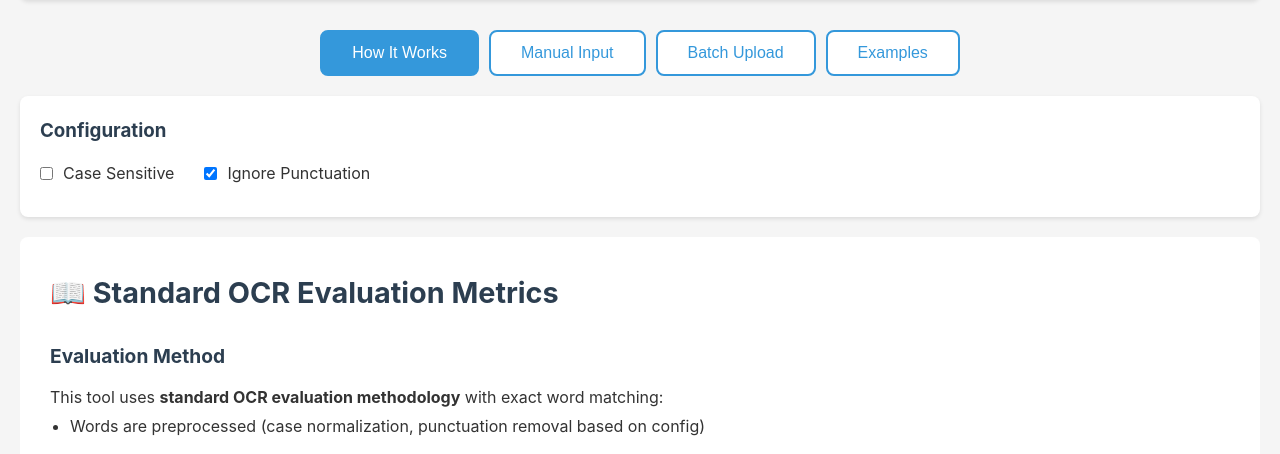
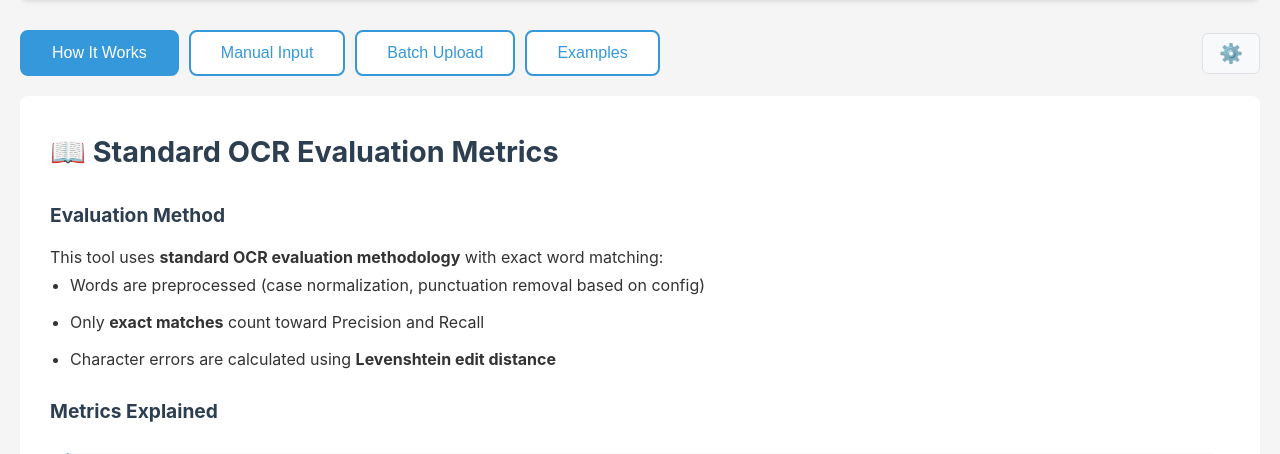
Before and after one commit to dhruvmalrana/ocrmetrics, a Flask app: page / in a window 1280 px wide. Shown: the part 162-616 px from the top of the page. Run offline with Flask 3, Linux system fonts and the light colour scheme.

Commit message:
Move configuration to collapsible sidebar
Changes:
- Replace prominent config panel with slide-out sidebar from right
- Add settings gear icon (⚙️) button in mode switcher
- Sidebar can be closed via: close button, overlay click, or Escape key
- Cleaner, less prominent design for configuration options
- Better use of screen space

Files Modified:
- templates/index.html - Replace config panel with sidebar
- static/css/styles.css - Add sidebar and overlay styles
- static/js/app.js - Add sidebar open/close controls

Co-Authored-By: Claude Sonnet 4.5 <noreply@anthropic.com>

```diff
--- a/static/css/styles.css
+++ b/static/css/styles.css
@@ -180,6 +180,7 @@ h1 {
 .mode-switcher {
     display: flex;
     justify-content: center;
+    align-items: center;
     margin-bottom: 20px;
     gap: 10px;
 }
@@ -206,41 +207,135 @@ h1 {
     border-color: #2980b9;
 }
 
-/* Configuration Panel */
-.config-panel {
-    background: white;
-    padding: 20px;
-    border-radius: 8px;
-    box-shadow: 0 2px 4px rgba(0,0,0,0.1);
-    margin-bottom: 20px;
+/* Configuration Toggle Button */
+.config-toggle-btn {
+    margin-left: auto;
+    padding: 8px 16px;
+    background: #f8f9fa;
+    border: 1px solid #dee2e6;
+    border-radius: 6px;
+    font-size: 1.2em;
+    cursor: pointer;
+    transition: all 0.3s;
 }
 
-.config-panel h3 {
-    margin-bottom: 15px;
+.config-toggle-btn:hover {
+    background: #e9ecef;
+    transform: scale(1.05);
+}
+
+/* Configuration Sidebar */
+.config-sidebar {
+    position: fixed;
+    top: 0;
+    right: -320px;
+    width: 300px;
+    height: 100vh;
+    background: white;
+    box-shadow: -2px 0 10px rgba(0,0,0,0.1);
+    z-index: 1001;
+    transition: right 0.3s ease;
+    overflow-y: auto;
+}
+
+.config-sidebar.open {
+    right: 0;
+}
+
+.config-sidebar-header {
+    display: flex;
+    justify-content: space-between;
+    align-items: center;
+    padding: 20px;
+    border-bottom: 1px solid #e9ecef;
+    background: #f8f9fa;
+}
+
+.config-sidebar-header h3 {
+    margin: 0;
+    color: #2c3e50;
+    font-size: 1.2em;
+}
+
+.config-close-btn {
+    background: none;
+    border: none;
+    font-size: 2em;
+    color: #6c757d;
+    cursor: pointer;
+    padding: 0;
+    width: 32px;
+    height: 32px;
+    display: flex;
+    align-items: center;
+    justify-content: center;
+    border-radius: 4px;
+    transition: all 0.2s;
+}
+
+.config-close-btn:hover {
+    background: #e9ecef;
     color: #2c3e50;
 }
 
-.config-row {
-    display: flex;
-    gap: 30px;
-    margin-bottom: 10px;
-    align-items: center;
+.config-sidebar-content {
+    padding: 20px;
 }
 
-.config-row label {
+.config-label {
     display: flex;
     align-items: center;
-    gap: 10px;
+    gap: 12px;
+    padding: 12px;
+    margin-bottom: 10px;
+    border-radius: 6px;
+    cursor: pointer;
+    transition: background 0.2s;
 }
 
-.config-note {
-    margin-top: 15px;
-    padding: 10px;
+.config-label:hover {
+    background: #f8f9fa;
+}
+
+.config-label input[type="checkbox"] {
+    width: 18px;
+    height: 18px;
+    cursor: pointer;
+}
+
+.config-label span {
+    font-size: 0.95em;
+    color: #2c3e50;
+}
+
+.config-info {
+    margin-top: 20px;
+    padding: 12px;
     background: #e8f4f8;
     border-left: 4px solid #3498db;
     border-radius: 4px;
+}
+
+.config-info small {
     color: #2c3e50;
-    font-size: 0.9em;
+    font-size: 0.85em;
+}
+
+/* Overlay for sidebar */
+.config-overlay {
+    position: fixed;
+    top: 0;
+    left: 0;
+    width: 100%;
+    height: 100%;
+    background: rgba(0,0,0,0.3);
+    z-index: 1000;
+    display: none;
+    transition: opacity 0.3s;
+}
+
+.config-overlay.show {
+    display: block;
 }
 
 /* Mode Content */
--- a/static/js/app.js
+++ b/static/js/app.js
@@ -54,6 +54,38 @@ document.addEventListener('DOMContentLoaded', function() {
     examplesModeBtn.addEventListener('click', function() {
         switchMode(examplesModeBtn, examplesMode);
     });
+
+    // Configuration sidebar controls
+    const configToggleBtn = document.getElementById('config-toggle-btn');
+    const configSidebar = document.getElementById('config-sidebar');
+    const configCloseBtn = document.getElementById('config-close-btn');
+    const configOverlay = document.getElementById('config-overlay');
+
+    function openConfigSidebar() {
+        configSidebar.classList.add('open');
+        configOverlay.classList.add('show');
+    }
+
+    function closeConfigSidebar() {
+        configSidebar.classList.remove('open');
+        configOverlay.classList.remove('show');
+    }
+
+    // Open sidebar when gear icon is clicked
+    configToggleBtn.addEventListener('click', openConfigSidebar);
+
+    // Close sidebar when close button is clicked
+    configCloseBtn.addEventListener('click', closeConfigSidebar);
+
+    // Close sidebar when overlay is clicked
+    configOverlay.addEventListener('click', closeConfigSidebar);
+
+    // Close sidebar on Escape key
+    document.addEventListener('keydown', function(e) {
+        if (e.key === 'Escape' && configSidebar.classList.contains('open')) {
+            closeConfigSidebar();
+        }
+    });
 });
 
 // Utility functions
--- a/templates/index.html
+++ b/templates/index.html
@@ -19,22 +19,32 @@
             <button id="manual-mode-btn" class="mode-btn">Manual Input</button>
             <button id="batch-mode-btn" class="mode-btn">Batch Upload</button>
             <button id="examples-mode-btn" class="mode-btn">Examples</button>
+            <button id="config-toggle-btn" class="config-toggle-btn" title="Configuration">⚙️</button>
         </div>
 
-        <!-- Configuration Panel -->
-        <div class="config-panel">
-            <h3>Configuration</h3>
-            <div class="config-row">
-                <label>
+        <!-- Configuration Sidebar (collapsed by default) -->
+        <div id="config-sidebar" class="config-sidebar">
+            <div class="config-sidebar-header">
+                <h3>⚙️ Configuration</h3>
+                <button id="config-close-btn" class="config-close-btn" title="Close">×</button>
+            </div>
+            <div class="config-sidebar-content">
+                <label class="config-label">
                     <input type="checkbox" id="case-sensitive" />
-                    Case Sensitive
+                    <span>Case Sensitive</span>
                 </label>
-                <label>
+                <label class="config-label">
                     <input type="checkbox" id="ignore-punctuation" checked />
-                    Ignore Punctuation
+                    <span>Ignore Punctuation</span>
                 </label>
+                <div class="config-info">
+                    <small>Changes apply to all modes</small>
+                </div>
             </div>
         </div>
+
+        <!-- Overlay for sidebar -->
+        <div id="config-overlay" class="config-overlay"></div>
 
         <!-- How It Works Mode -->
         <div id="howto-mode" class="mode-content active">
```
